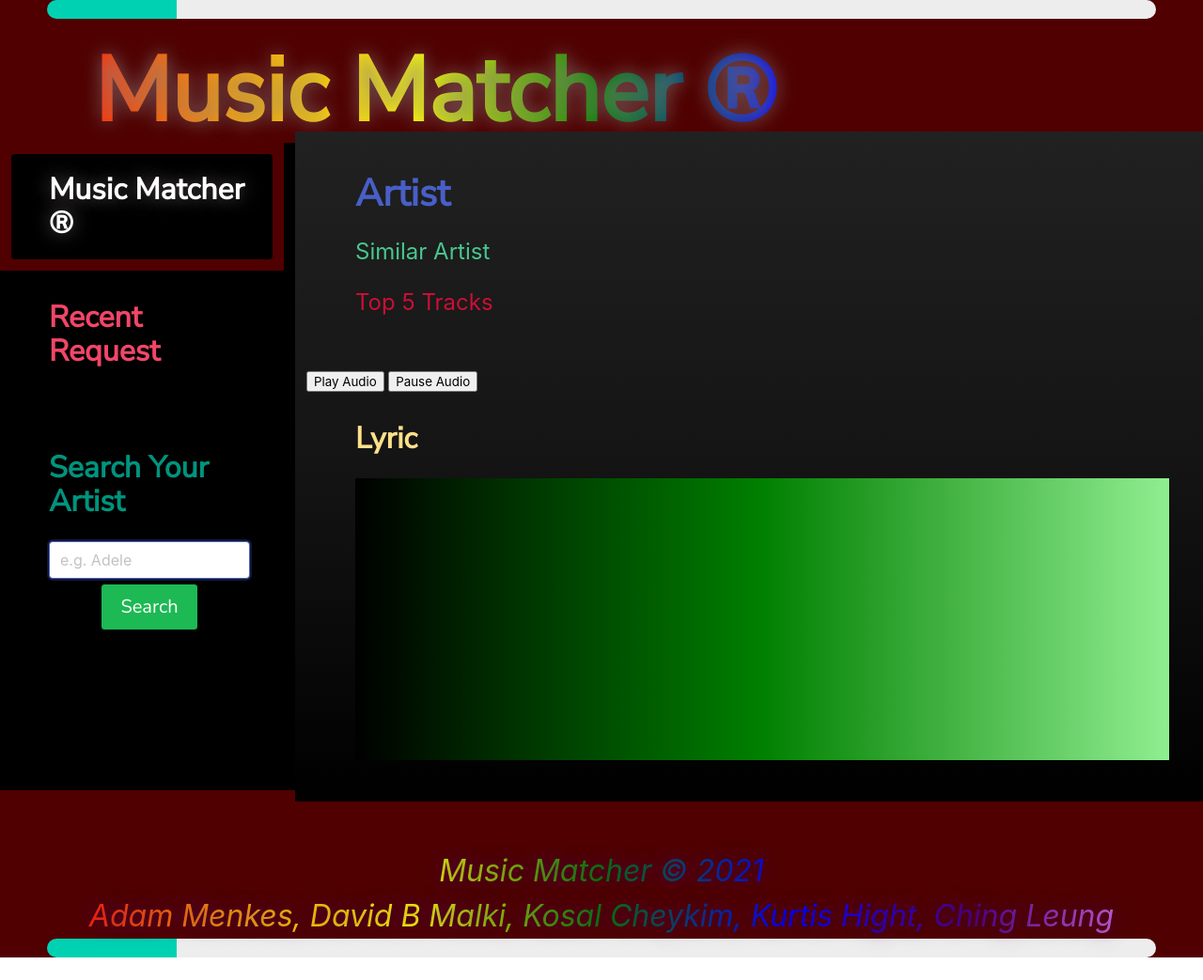
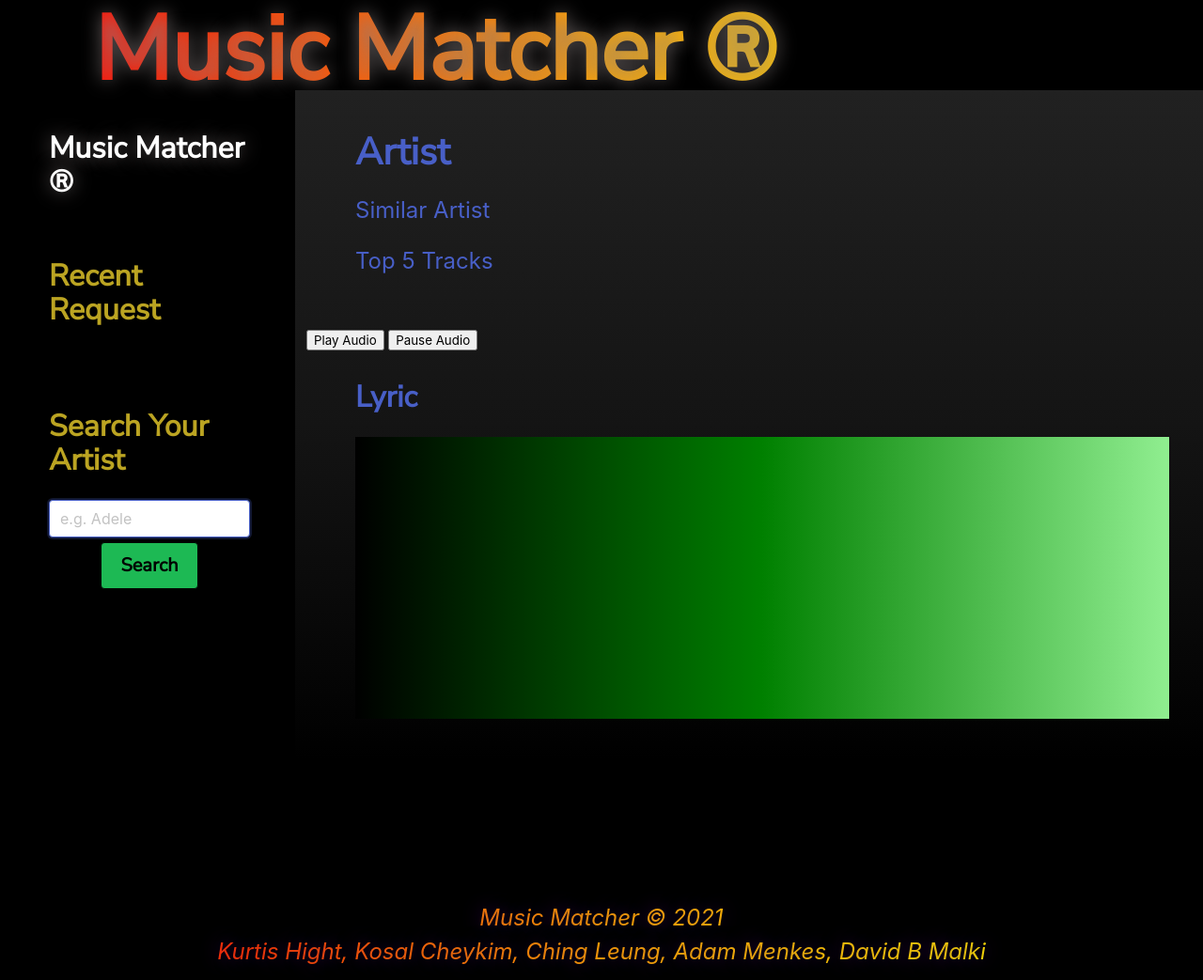
Before and after one commit to kcheykim/MusicMatcher, a plain HTML site: page index.html in a window 1280 px wide. Shown: the whole page at 94% size. Drawn offline with nearby package versions, Linux system fonts and the light colour scheme.

Commit message:
updated CSS and html

```diff
--- a/assets/css/styles.css
+++ b/assets/css/styles.css
@@ -1,9 +1,18 @@
+html {
+    background-color: black;
+}
+:root {
+    --main-text: rgb(187, 164, 34);
+    --secondary-text: #485FC7;
+}
+
+
 body {
     background-color: black;
 }
 
 header {
-    background-color: rgba(255, 0, 0, 0.315);
+    background-color: black;
     padding-left: 50px;
     padding-right: 50px;
 }
@@ -25,10 +34,16 @@ header h1 {
 
 .button {
     background-color: #1db954;
-    color: white !important;
+    color: black;
+    font-weight: bold;
     font-family: 'Nunito Sans', sans-serif;
     margin: 5px;
     border-color: black;
+}
+
+.button:hover {
+    font-size:x-large;
+    border-color:black;
 }
 
 .searchBtn {
@@ -53,14 +68,12 @@ header h1 {
 
 
 footer {
-    z-index:9999;
-    margin: 0;
     color: #1db954;
-    padding: 50px 50px;
+    padding: 150px 50px;
     padding-bottom:0;
-    background-color: rgba(255, 0, 0, 0.315);
+
     font-style: italic;
-    font-size: 2rem;
+    font-size: 1.5rem;
     text-shadow: 0 0 20px rgba(71, 3, 116, 0.774);
 }
 
@@ -71,8 +84,16 @@ footer {
 }
 
 .rainbow-text {
-    background-image: linear-gradient(to left, violet, indigo, blue, green, yellow, orange, red);
+    background-image: linear-gradient(to left, yellow, orange, red);
     -webkit-background-clip: text;
     -webkit-text-fill-color: transparent;
 
   }
+
+.left-text {
+    color: var(--main-text)!important;
+}
+
+.right-text {
+    color: var(--secondary-text)!important;
+}
--- a/index.html
+++ b/index.html
@@ -15,7 +15,7 @@
 
 <body>
     <header class="top-banner ">
-        <progress class="progress is-medium is-primary" max="100">15%</progress>
+
         <h1 class="title app-name rainbow-text ">Music Matcher &REG;</h1>
     </header>
 
@@ -32,14 +32,14 @@
                     <div class="tile is-parent is-vertical">
                         <!-- added id 'request-song' for appending song -->
                         <article class="tile is-child notification leftside" id="request-song">
-                            <h2 class="title has-text-danger" id="search-title">Recent Request</h2>
+                            <h2 class="title left-text" id="search-title">Recent Request</h2>
                             <div class="content" id="search-results"></div>
                         </article>
                     </div>
 
                     <div class="tile is-parent">
                         <article class="tile is-child notification leftside">
-                            <p class="title has-text-primary-dark" id="search">Search Your Artist</p>
+                            <p class="title left-text" id="search">Search Your Artist</p>
                             <input class="input is-round is-focused is-normal" type="text" placeholder="e.g. Adele" id="artist-input" />
                             <div class="searchBtn">
                                 <!-- added id 'search-artist' for enabling addEventListener -->
@@ -53,21 +53,21 @@
                         <article class="tile is-child notification righty">
                             <!-- added id 'song-info' for appending artist -->
                             <div class="content" id="song-info">
-                                <h2 class="title is-2 has-text-link" id="song">Artist</h2>
-                                <p class="subtitle is-4 mt-2 has-text-success">Similar Artist</p>
+                                <h2 class="title is-2 right-text" id="song">Artist</h2>
+                                <p class="subtitle is-4 mt-2 right-text">Similar Artist</p>
                                 <div id='similar-artist'></div>
-                                <p class="subtitle is-4 mt-3 has-text-danger-dark">Top 5 Tracks</p>
+                                <p class="subtitle is-4 mt-3 right-text">Top 5 Tracks</p>
                                 <div id='top-tracks'></div>
                                 <div class="content"></div>
                             </div>
                         </article>
                     </div>
-                    <button onclick="play()">Play Audio</button>
-                    <button onclick="pause()">Pause Audio</button>
+                    <button class="play-audio" onclick="play()">Play Audio</button>
+                    <button class="pause-audio" onclick="pause()">Pause Audio</button>
                     <div class="tile is-parent">
                         <!-- added id 'lyrics-p' for appending lyrics -->
                         <article class="tile is-child notification righty" id="lyrics-p">
-                            <h2 class="title has-text-warning" id="lyric-title">Lyric</h2>
+                            <h2 class="title right-text" id="lyric-title">Lyric</h2>
                             <div class="content" id="lyric"></div>
                         </article>
                     </div>
@@ -79,9 +79,9 @@
             <div class="column is-12 pb-0">
                 <p class="rainbow-text">Music Matcher &copy; 2021</p>
                 <p class="rainbow-text">
-                    Adam Menkes, David B Malki, Kosal Cheykim, Kurtis Hight, Ching Leung
+                    Kurtis Hight, Kosal Cheykim, Ching Leung, Adam Menkes, David B Malki
                 </p>
-                <progress class="progress is-medium is-primary" max="100">15%</progress>
+
             </div>
         </footer>
         <script src="./assets/js/script.js"></script>
```
